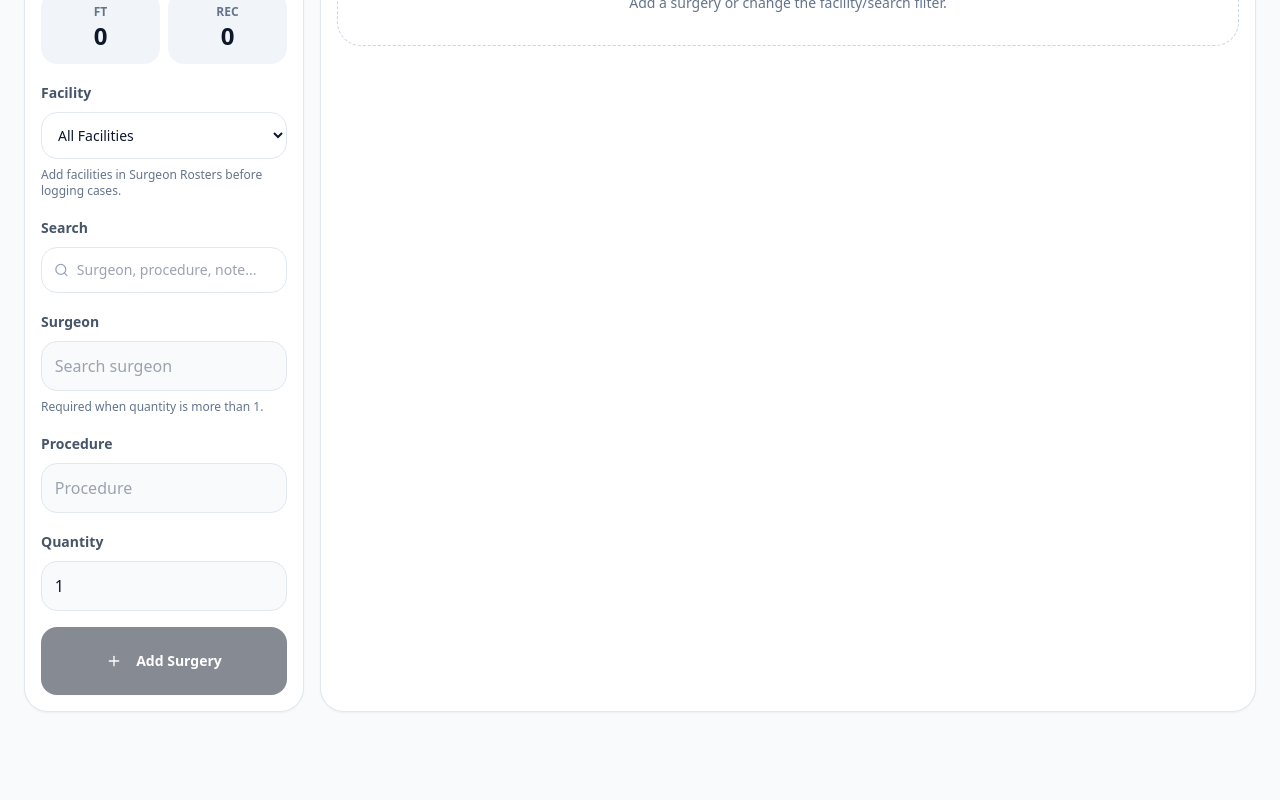
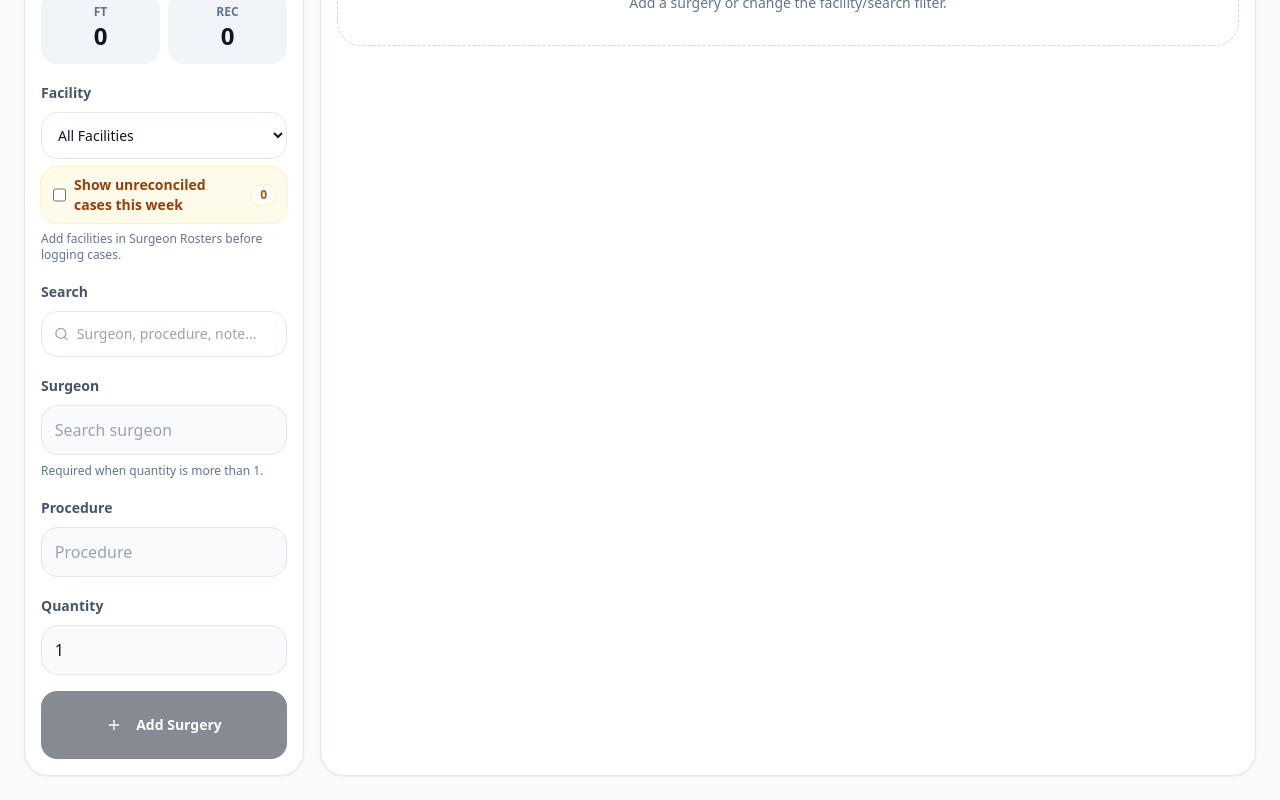
Before and after one commit to FBS9/or-planner, a React (Vite) app: page / in a window 1280 px wide. Shown: the part 870-1670 px from the top of the page. Before the commit the page ends 1606 px from the top, so only its background shows below. Built offline with nearby package versions, Linux system fonts and the light colour scheme.

Commit message:
Update App.jsx

```diff
--- a/src/App.jsx
+++ b/src/App.jsx
@@ -206,6 +206,7 @@ export default function ORPlannerApp() {
   const [caseTemplateSurgeon, setCaseTemplateSurgeon] = useState("");
   const [caseQuantity, setCaseQuantity] = useState(1);
   const [showMobileAddCase, setShowMobileAddCase] = useState(false);
+  const [showUnreconciledOnly, setShowUnreconciledOnly] = useState(false);
   const [layoutMode, setLayoutMode] = useState(() => localStorage.getItem("or-planner-layout-mode") || "auto");
   const [casesByDate, setCasesByDate] = useState({});
   const [facilities, setFacilities] = useState(DEFAULT_FACILITIES);
@@ -240,10 +241,20 @@ export default function ORPlannerApp() {
   const weekStart = useMemo(() => startOfWeek(fromDateKey(selectedDate), weekStartDay), [selectedDate, weekStartDay]);
   const weekDates = useMemo(() => orderedDays.map((_, index) => toDateKey(addDays(weekStart, index))), [weekStart, orderedDays]);
   const selectedDayName = fromDateKey(selectedDate).toLocaleDateString(undefined, { weekday: "long" });
+  const unreconciledWeekCases = weekDates.flatMap((dateKey) =>
+    (casesByDate[dateKey] || [])
+      .filter((item) => !item.reconciled)
+      .map((item) => ({ ...item, displayDateKey: dateKey }))
+  );
   const isDesktopLayout = layoutMode === "desktop";
   const isMobileLayout = layoutMode === "mobile";
   const mobileOnlyClass = isDesktopLayout ? "hidden" : isMobileLayout ? "block" : "md:hidden";
   const desktopOnlyClass = isDesktopLayout ? "block" : isMobileLayout ? "hidden" : "hidden md:block";
+  const addCasePanelClass = isDesktopLayout
+    ? "block"
+    : isMobileLayout
+      ? showMobileAddCase ? "block" : "hidden"
+      : `${showMobileAddCase ? "block" : "hidden"} md:block`;
 
   useEffect(() => {
     localStorage.setItem("or-planner-layout-mode", layoutMode);
@@ -1109,11 +1120,21 @@ export default function ORPlannerApp() {
                   <option value={ALL_FACILITIES}>{ALL_FACILITIES}</option>
                   {sortedFacilities.map((facility) => <option key={facility}>{facility}</option>)}
                 </select>
+
+                <label className="mt-2 flex items-center gap-2 rounded-2xl bg-amber-50 px-3 py-2 text-sm font-semibold text-amber-800 ring-1 ring-amber-100">
+                  <input
+                    type="checkbox"
+                    checked={showUnreconciledOnly}
+                    onChange={(e) => setShowUnreconciledOnly(e.target.checked)}
+                    className="h-4 w-4"
+                  />
+                  Show unreconciled cases this week
+                  <span className="ml-auto rounded-full bg-white px-2 py-0.5 text-xs text-amber-700 ring-1 ring-amber-100">{unreconciledWeekCases.length}</span>
+                </label>
                 {facilities.length === 0 && <p className="text-xs text-slate-500">Add facilities in Surgeon Rosters before logging cases.</p>}
               </div>
 
-              <div className={`${isDesktopLayout ? "block" : isMobileLayout ? (showMobileAddCase ? "block" : "hidden") : `${showMobileAddCase ? "block" : "hidden"} md:block`} space-y-4`}>
-                <div className="space-y-2">
+              <div className={`${addCasePanelClass} space-y-4`}><div className="space-y-2">
                   <label className="text-sm font-semibold text-slate-600">Search</label>
                   <div className="flex items-center rounded-2xl border border-slate-200 bg-white px-3">
                     <Search className="h-4 w-4 text-slate-400" />
@@ -1224,7 +1245,29 @@ export default function ORPlannerApp() {
               </div>
 
               <div className="space-y-3">
-                {visibleCases.length === 0 ? (
+                {showUnreconciledOnly ? (
+                unreconciledWeekCases.length === 0 ? (
+                  <div className="rounded-3xl border border-dashed border-slate-200 bg-white p-5 text-center text-sm text-slate-500">
+                    No unreconciled cases for this selected week.
+                  </div>
+                ) : (
+                  <div className="space-y-3">
+                    {unreconciledWeekCases.map((item) => (
+                      <div key={`${item.displayDateKey}-${item.id}`} className="rounded-2xl border border-amber-100 bg-amber-50 p-3 text-sm">
+                        <div className="flex flex-wrap items-center justify-between gap-2">
+                          <div className="font-bold text-slate-900">{fromDateKey(item.displayDateKey).toLocaleDateString(undefined, { weekday: "short", month: "short", day: "numeric" })}</div>
+                          <div className="rounded-full bg-white px-2 py-1 text-xs font-semibold text-amber-700 ring-1 ring-amber-100">Unreconciled</div>
+                        </div>
+                        <div className="mt-2 grid gap-1 text-slate-700">
+                          <div><span className="font-semibold">Facility:</span> {item.facility || "—"}</div>
+                          <div><span className="font-semibold">Surgeon:</span> {item.surgeon || "—"}</div>
+                          <div><span className="font-semibold">Procedure:</span> {item.procedure || "—"}</div>
+                        </div>
+                      </div>
+                    ))}
+                  </div>
+                )
+              ) : visibleCases.length === 0 ? (
                   <div className="rounded-3xl border border-dashed border-slate-300 bg-white p-8 text-center">
                     <div className="mx-auto mb-3 flex h-12 w-12 items-center justify-center rounded-2xl bg-slate-100"><ClipboardList className="h-6 w-6 text-slate-500" /></div>
                     <h3 className="font-bold">No surgeries shown</h3>
```
